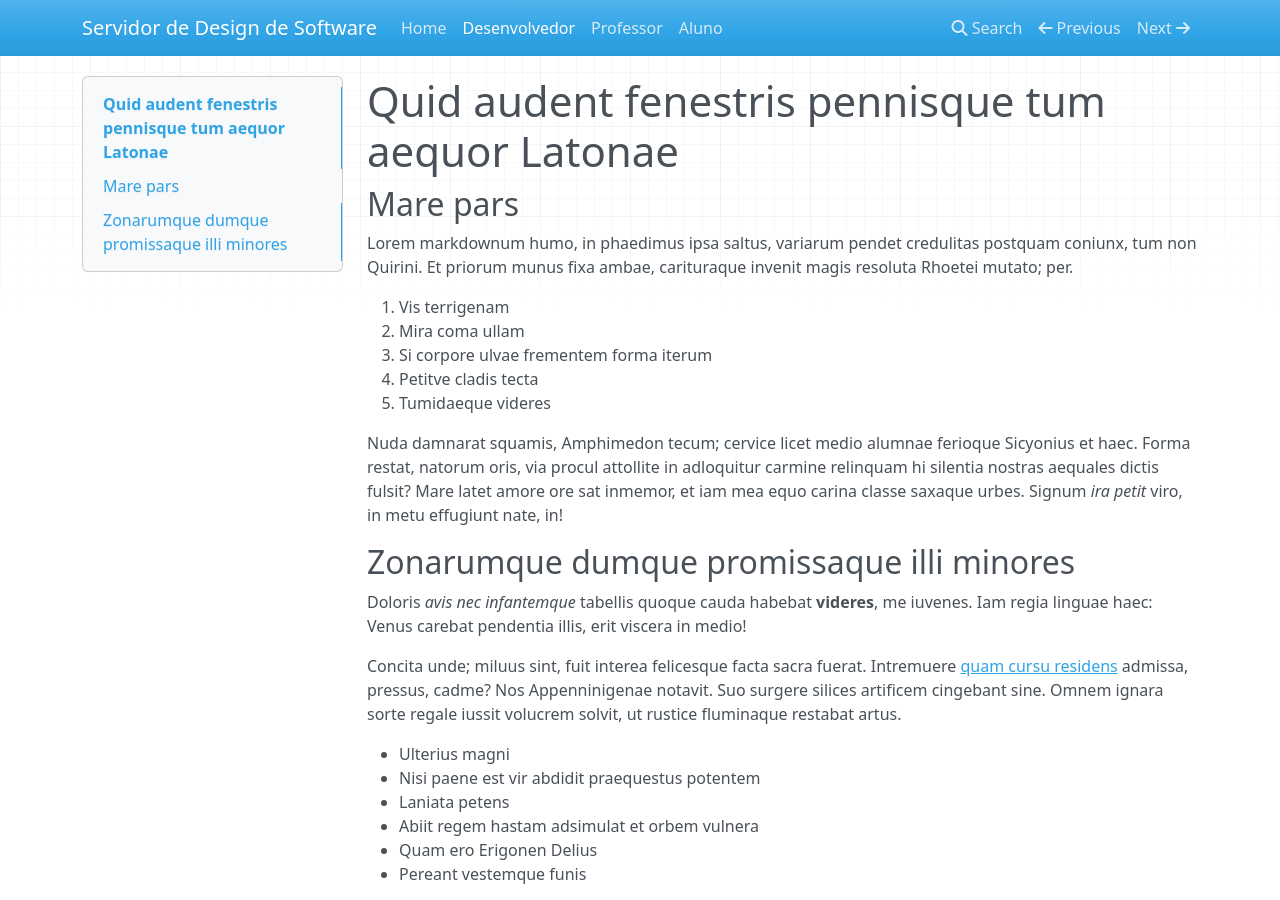
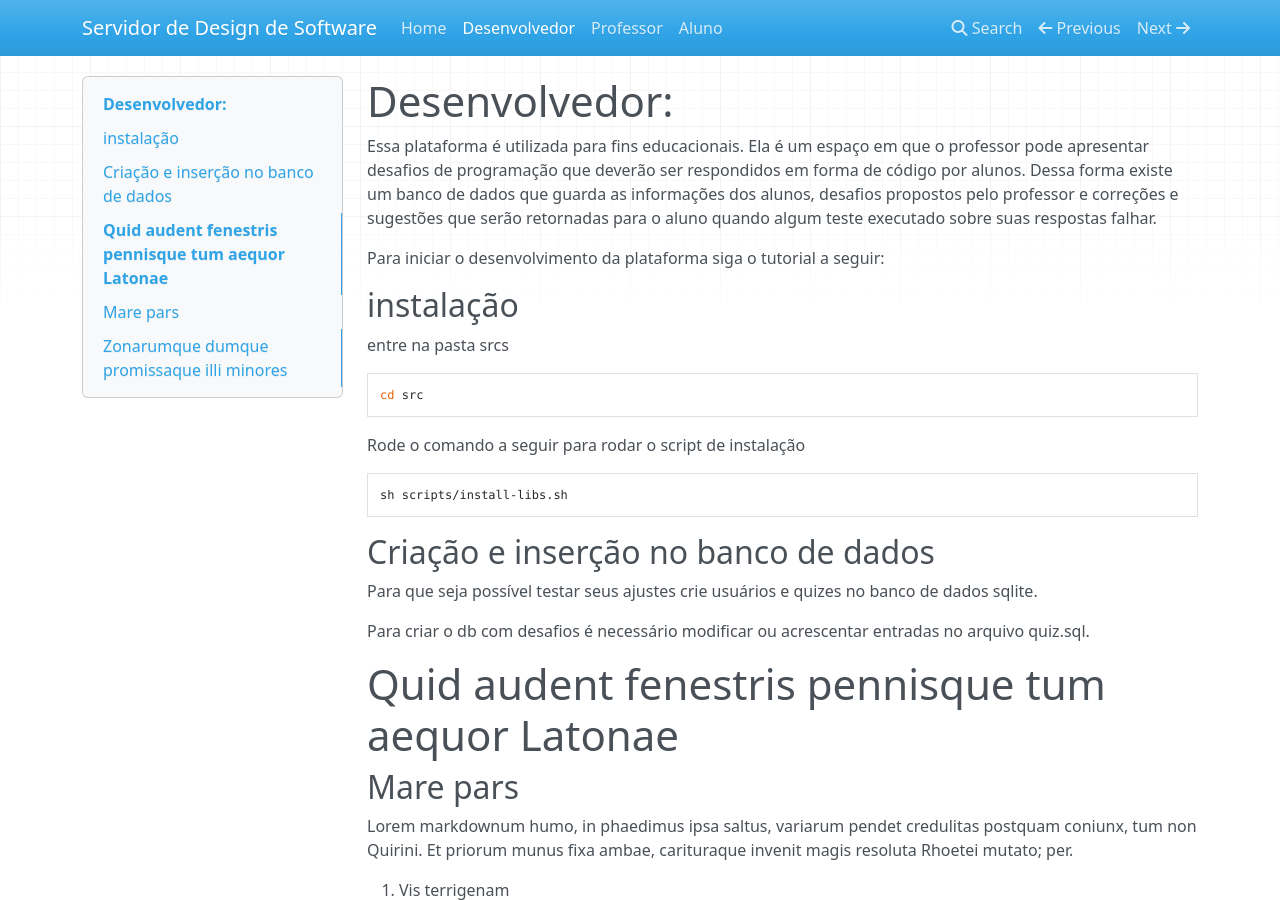
Before and after one commit to WarlenRodrigues/softdes-desafios, an MkDocs documentation site: the page built from docs/desenvolvedor.md, in a window 1280 px wide and 900 px high. Built offline with MkDocs 1.6.1, drawn with Linux system fonts in a browser that asks for light colours; nearby versions of some CDN libraries.

Commit message:
scripts requirements and developer docs init

````diff
--- a/docs/desenvolvedor.md
+++ b/docs/desenvolvedor.md
@@ -1,3 +1,42 @@
+# Desenvolvedor:
+
+Essa plataforma é utilizada para fins educacionais. Ela é um espaço em que o professor pode apresentar desafios de programação que deverão ser respondidos em forma de código por alunos. Dessa forma existe um banco de dados que guarda as informações dos alunos, desafios propostos pelo professor e correções e sugestões que serão retornadas para o aluno quando algum teste executado sobre suas respostas falhar.
+
+Para iniciar o desenvolvimento da plataforma siga o tutorial a seguir:
+
+## instalação
+entre na pasta srcs
+
+```sh
+cd src
+```
+Rode o comando a seguir para rodar o script de instalação
+```sh
+sh scripts/install-libs.sh
+```
+
+## Criação e inserção no banco de dados
+Para que seja possível testar seus ajustes crie usuários e quizes no banco de dados sqlite.
+
+Para criar o db com desafios é necessário modificar ou acrescentar entradas no arquivo quiz.sql.
+
+
+
+
+
+
+
+
+
+
+
+
+
+
+
+
+
+
 # Quid audent fenestris pennisque tum aequor Latonae
 
 ## Mare pars
````
Also changed, not shown: 3 other files.
